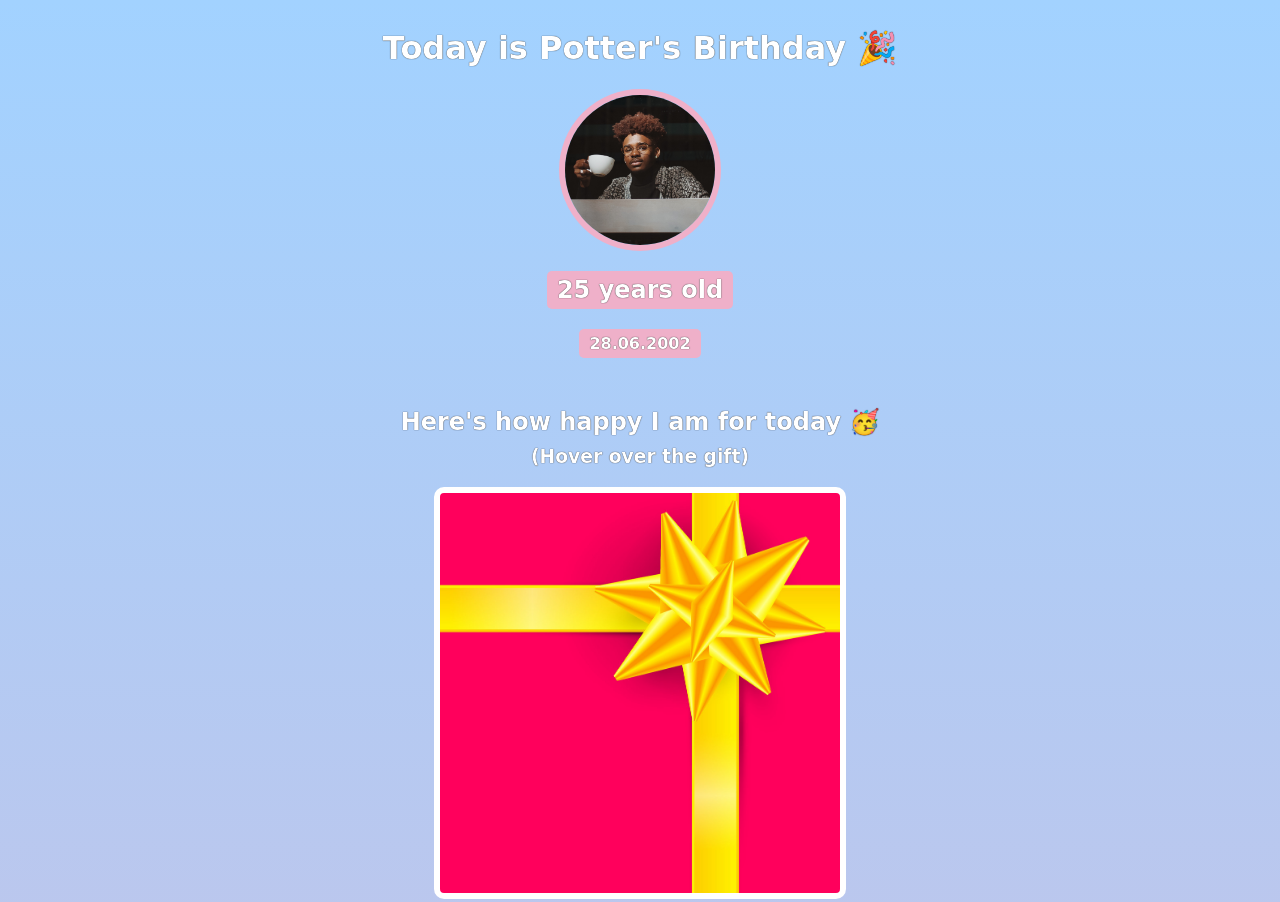
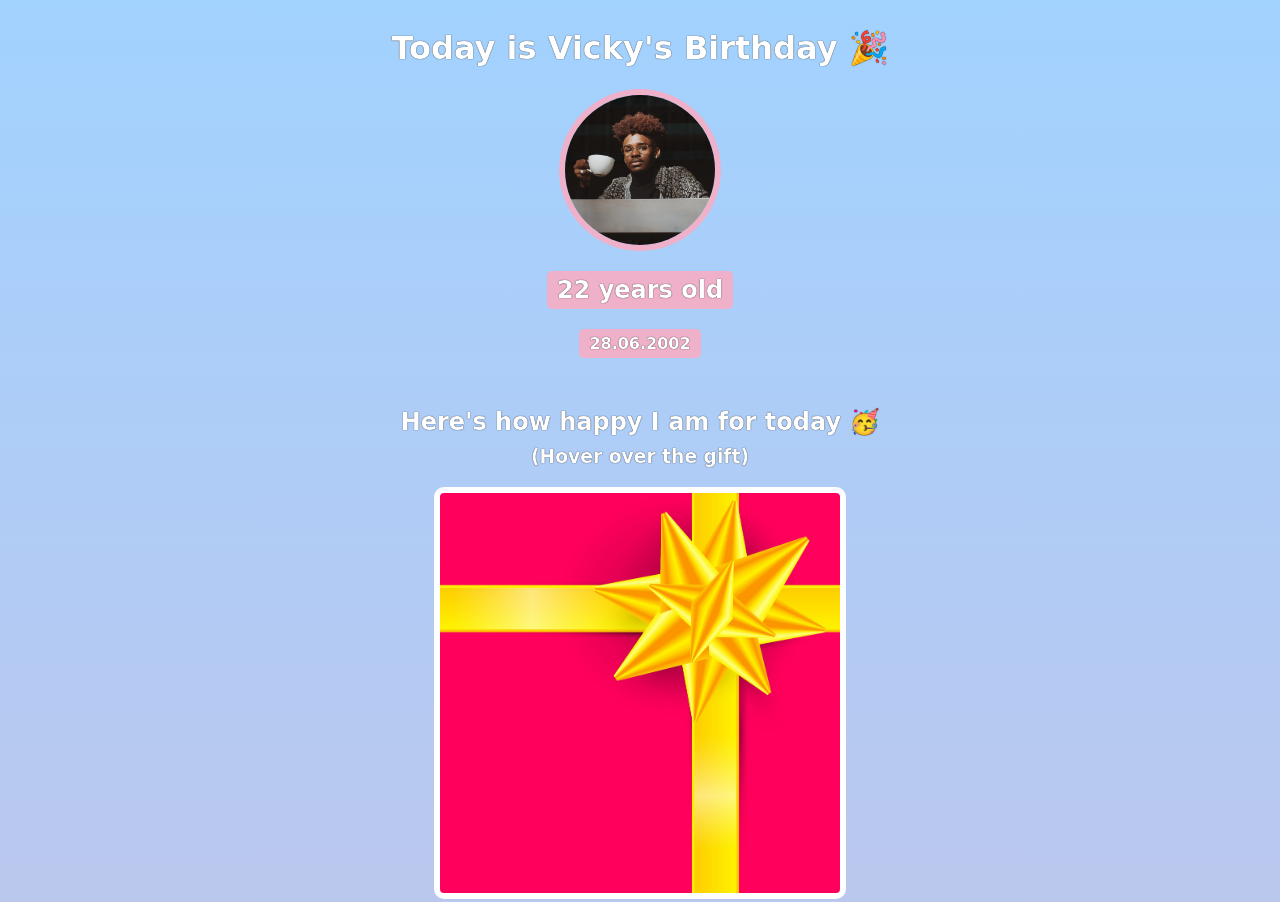
Before and after one commit to Vishal-4323/BirthDay, a plain HTML site: page index.html in a window 1280 px wide. Shown: the top 902 px of the page. Drawn offline with Linux system fonts and the light colour scheme; a web font is replaced by a local one.

Commit message:
test the pipeline

```diff
--- a/index.html
+++ b/index.html
@@ -8,13 +8,13 @@
     <link rel="preconnect" href="https://fonts.gstatic.com" crossorigin>
     <link href="https://fonts.googleapis.com/css2?family=Happy+Monkey&family=Orbitron:wght@800&display=swap" rel="stylesheet">
     <link rel="stylesheet" href="styles.css">
-    <title>Document</title>
+    <title>Happy Birthday</title>
 </head>
 <body>
     <div id="header">
-    <h1>Today is Potter's Birthday 🎉</h1>
+    <h1>Today is Vicky's Birthday 🎉</h1>
     <img id="img" src="images/hip2.jpg">
-    <h2 id="bday-age">25 years old</h2>
+    <h2 id="bday-age">22 years old</h2>
     <h4 id="bday-date">28.06.2002</h4>
     </div>
     <div class="gift-section">
```
